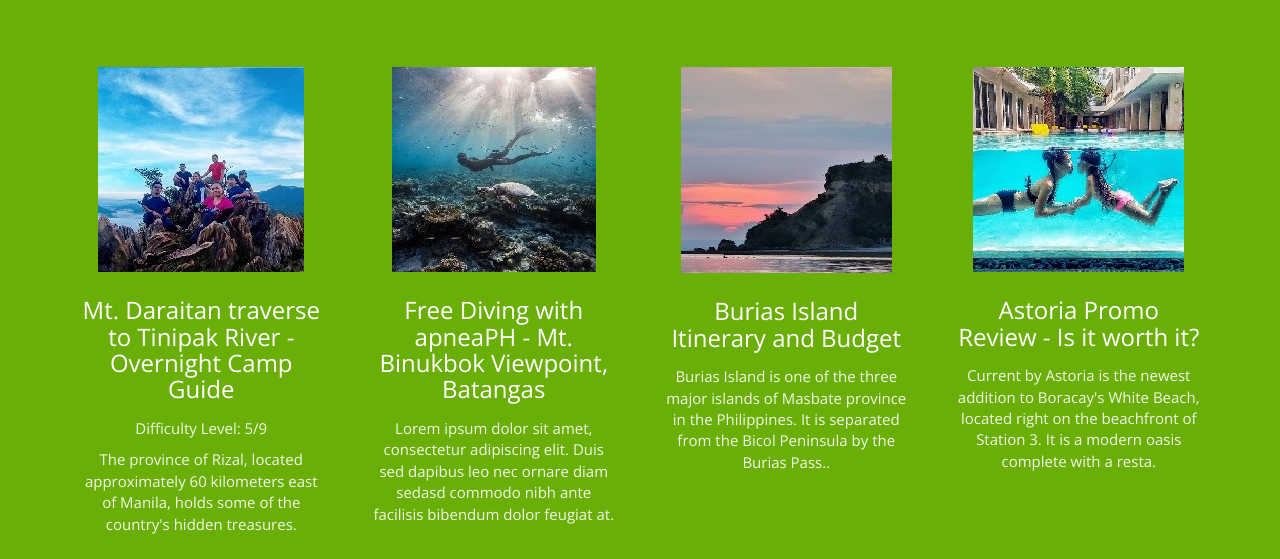
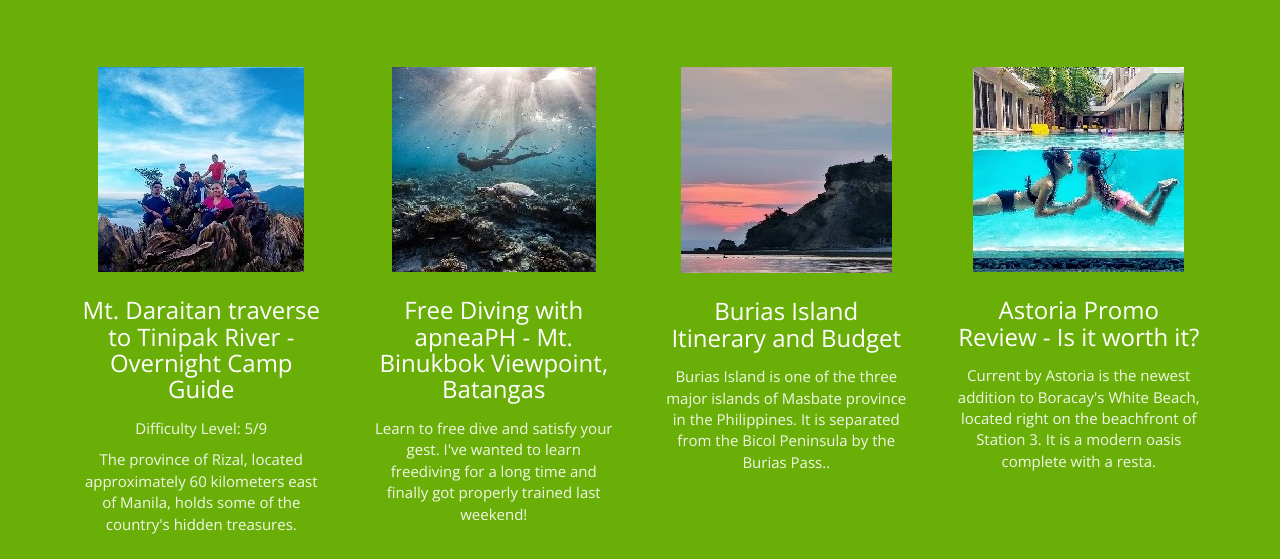
Before and after one commit to clarelyng/csp1-teamkaladkarin-clarelyn, a plain HTML site: page blog.html in a window 1280 px wide. Shown: the part 241-800 px from the top of the page. Drawn offline with nearby package versions, Linux system fonts and the light colour scheme; files that its build step writes are made by us from their sources.

Commit message:
Team Kaladkarin - Blog Updated

```diff
--- a/blog.html
+++ b/blog.html
@@ -75,7 +75,7 @@
         <div class="blog"> <img src="assets/images/fd.jpg" alt=" "> </div>
         <div class="service-desc">
           <h3>Free Diving with apneaPH - Mt. Binukbok Viewpoint, Batangas</h3>
-          <p>Lorem ipsum dolor sit amet, consectetur adipiscing elit. Duis sed dapibus leo nec ornare diam sedasd commodo nibh ante facilisis bibendum dolor feugiat at.</p>
+          <p>Learn to free dive and satisfy your gest. I've wanted to learn freediving for a long time and finally got properly trained last weekend! </p>
         </div>
       </div>
       <div class="col-md-3 text-center">
```
